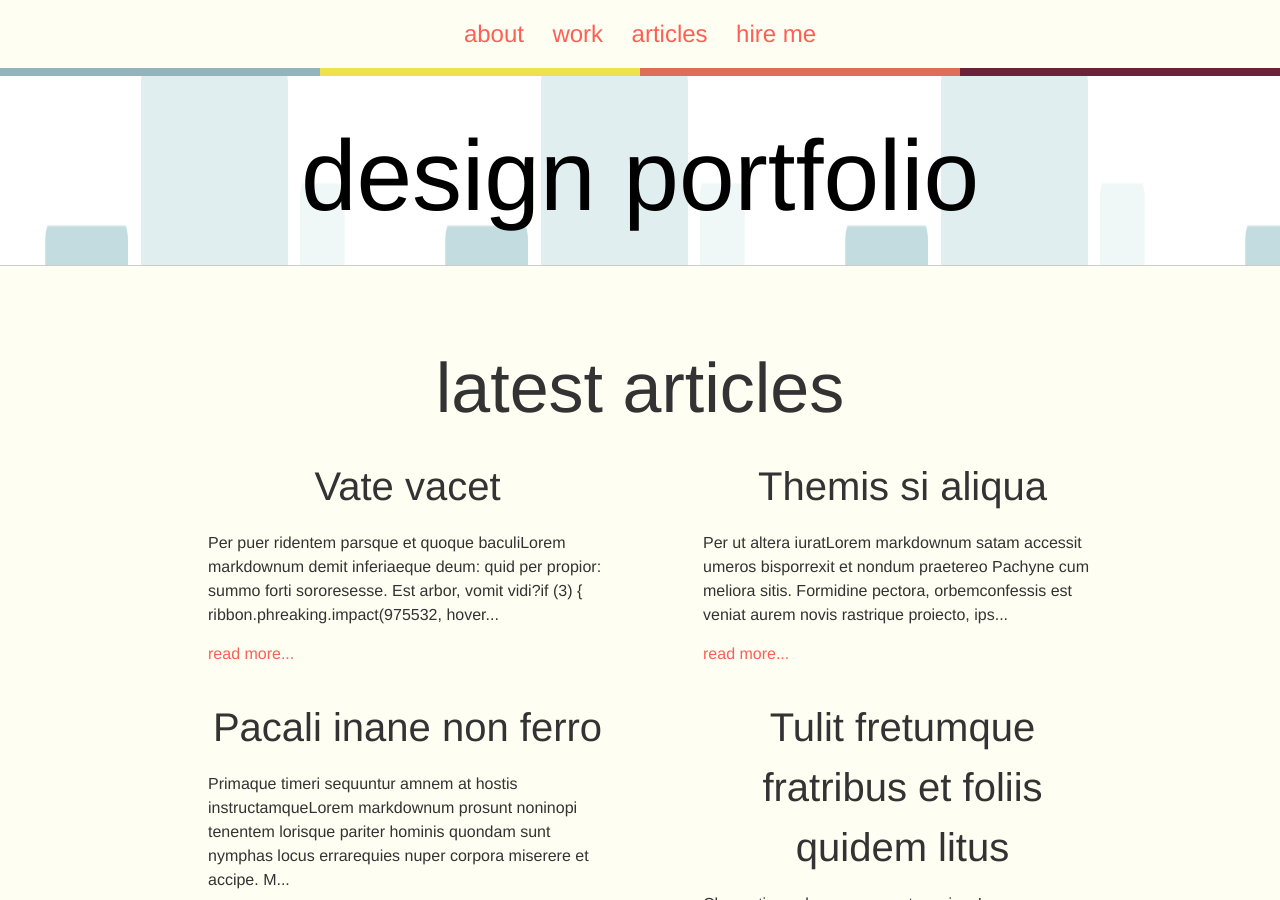
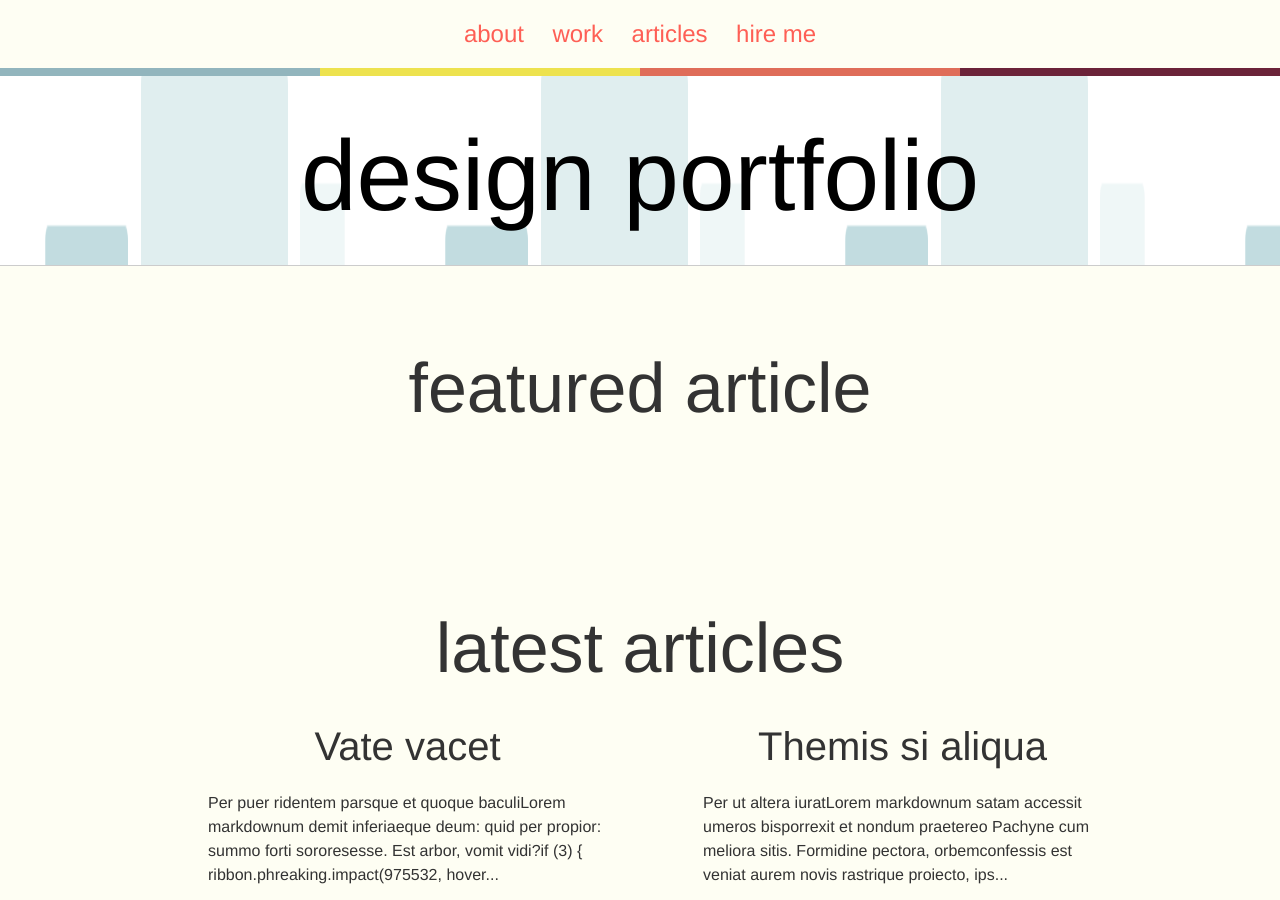
Before and after one commit to fpigeon/learning-jekyll, a Jekyll site: the page built from index.html, in a window 1280 px wide and 900 px high. Built offline with Jekyll 4.4.1, drawn with Linux system fonts in a browser that asks for light colours.

Commit message:
adds new partial for post content

```diff
--- /dev/null
+++ b/_includes/post.html
@@ -0,0 +1,7 @@
+<h2>{{ post.title }}</h2>
+<p>
+    {{ post.content | strip_html | strip_newlines | truncate:200 }}
+</p>
+<p class="read-more-link">
+    <a href="#">read more...</a>
+</p>
--- a/index.html
+++ b/index.html
@@ -5,6 +5,20 @@
 <div class="home">
 
   <!-- section for featured posts -->
+  <section class="site-section site-section-last">
+    <div class="wrapper">
+      <h1>featured article</h1>
+      {% assign count = 0 %}
+        {% for post in site.posts reversed %}
+          {% if post.featured == true and count < 1 %}
+            <div class="post post-featured">
+              {% include post.html %}
+            </div>
+          {% assign count = count | plus:1 %}
+          {% endif %}
+        {% endfor %}
+    </div>
+  </section>
   <!-- section for featured projects -->
   <!-- section for latest articles -->
   <section class="site-section site-section-last">
@@ -13,13 +27,7 @@
       <ul class="post-list">
         {% for post in site.posts reversed | limit:4 %}
           <li class="post">
-            <h2>{{ post.title }}</h2>
-            <p>
-              {{ post.content | strip_html | strip_newlines | truncate:200 }}
-            </p>
-            <p class="read-more-link">
-              <a href="#">read more...</a>
-            </p>
+            {% include post.html %}
           </li>
         {% endfor %}
       </ul>
```
